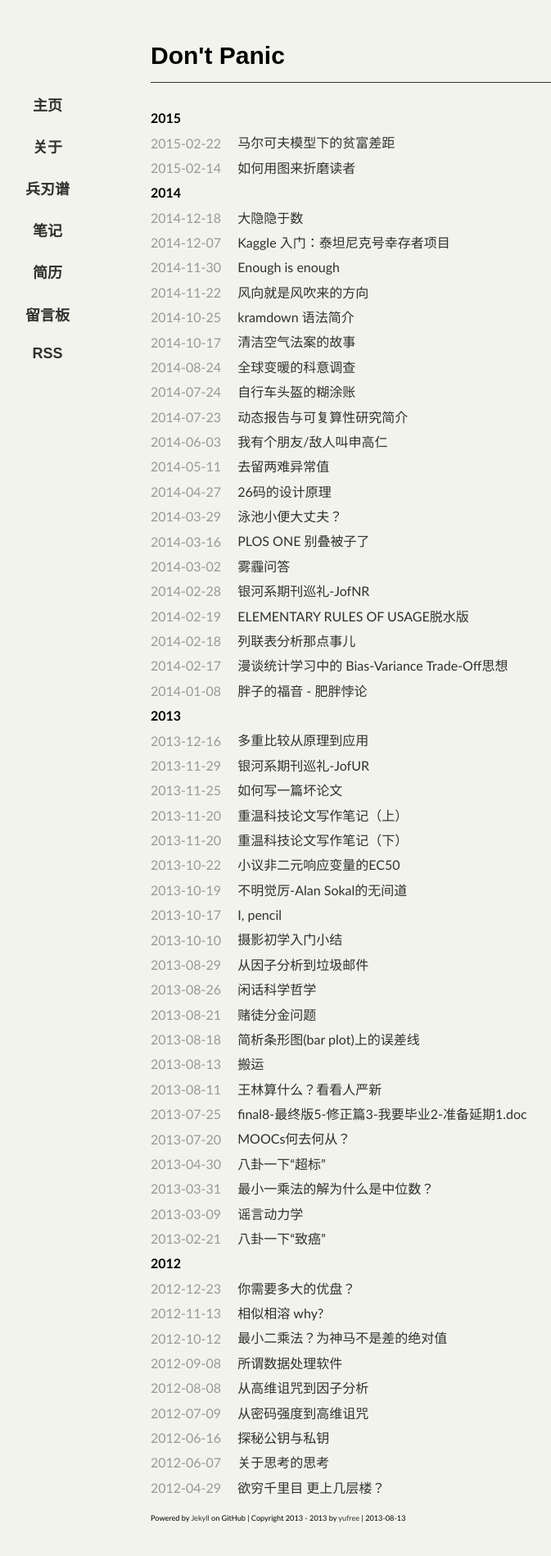
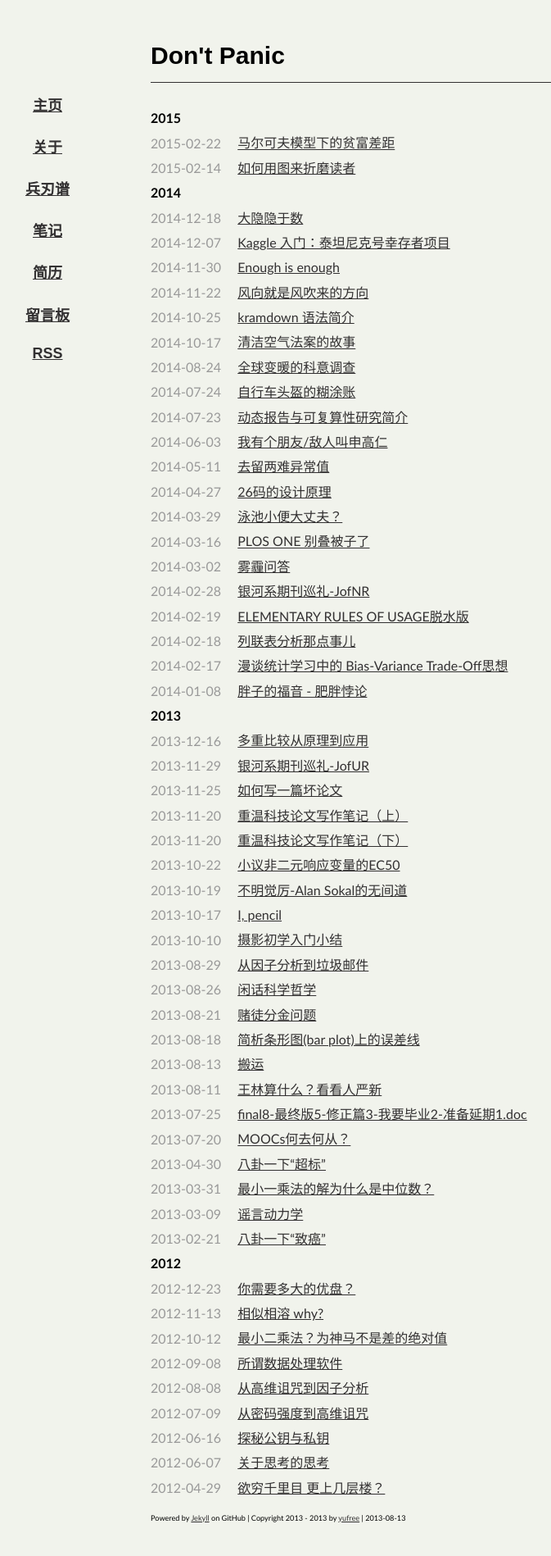
Before and after one commit to yufree/blogcn, a Jekyll site: the page built from index.md, in a window 1280 px wide. Shown: the whole page at 82% size, without its empty margins (156-829 px from the left). Built offline with Jekyll 4.4.1, drawn with Linux system fonts in a browser that asks for light colours; some web fonts are replaced.

Commit message:
post link underline

```diff
--- a/media/css/style.css
+++ b/media/css/style.css
@@ -189,6 +189,11 @@ embed,object,iframe
     display:block;
     margin:4px auto;
 }
+a
+{
+    color:#323031;
+    text-decoration:underline;
+}
 .gist
 {
     font-size: 14px;
```
